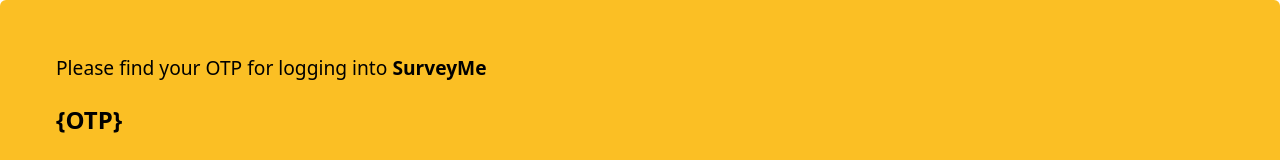
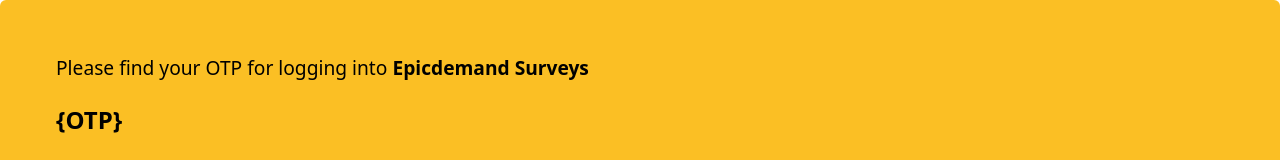
Before and after one commit to dawitengageiq/surveyus, a website: page custom/index.html in a window 1280 px wide. Shown: the top 160 px of the page. Drawn offline with Linux system fonts and the light colour scheme.

Commit message:
Update index.html

```diff
--- a/custom/index.html
+++ b/custom/index.html
@@ -10,7 +10,7 @@
 </head>
 <body>
         <div class='p-14 rounded-md m-2  bg-yellow-400 text-black text-xl w-screen'>
-            Please find your OTP for logging into <b> SurveyMe </b>
+            Please find your OTP for logging into <b> Epicdemand Surveys</b>
             <br/>
             <br/>
             <span class="text-2xl font-bold">
```
